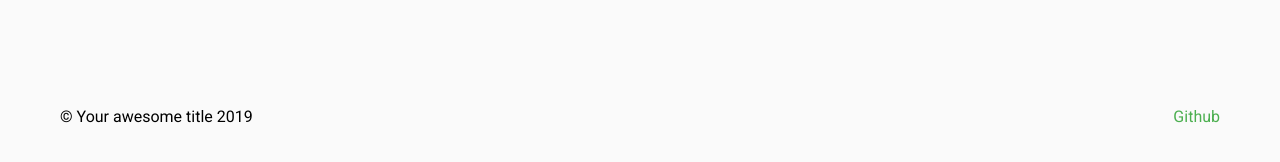
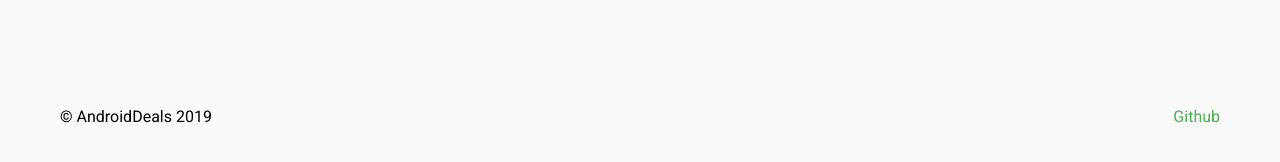
Before and after one commit to AndroidDeals/androiddeals.github.io, a Jekyll site: the page built from index.markdown, in a window 1280 px wide and 900 px high, scrolled down 2869 px. Shown: the part 632-794 px from the top of the window. Built offline with Jekyll 4.4.1, drawn with Linux system fonts in a browser that asks for light colours.

Commit message:
Update _config.yml

```diff
--- a/_config.yml
+++ b/_config.yml
@@ -13,8 +13,8 @@
 # you will see them accessed via {{ site.title }}, {{ site.email }}, and so on.
 # You can create any custom variable you would like, and they will be accessible
 # in the templates via {{ site.myvariable }}.
-title: Your awesome title
-email: your-email@domain.com
+title: AndroidDeals
+email: chuangwei324@gmail.com
 description: > # this means to ignore newlines until "baseurl:"
   Write an awesome description for your new site here. You can edit this
   line in _config.yml. It will appear in your document head meta (for
```
